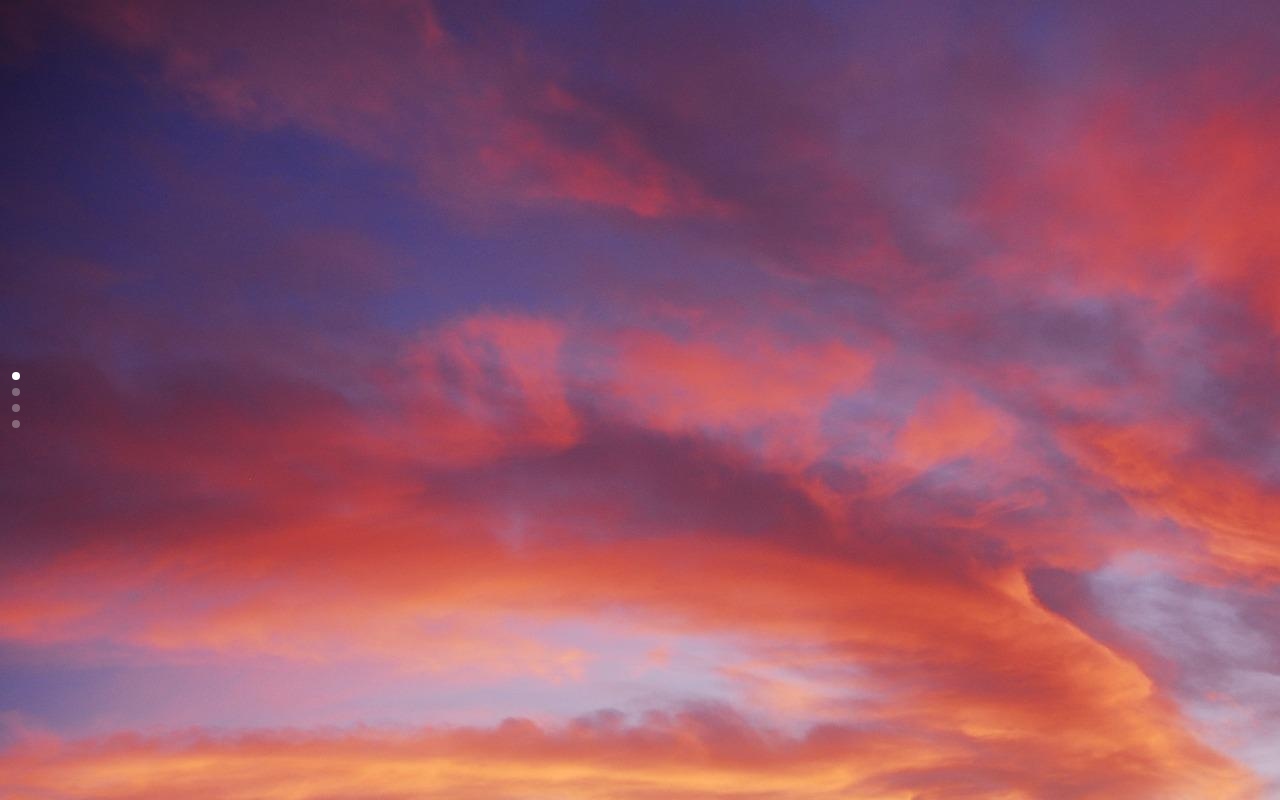
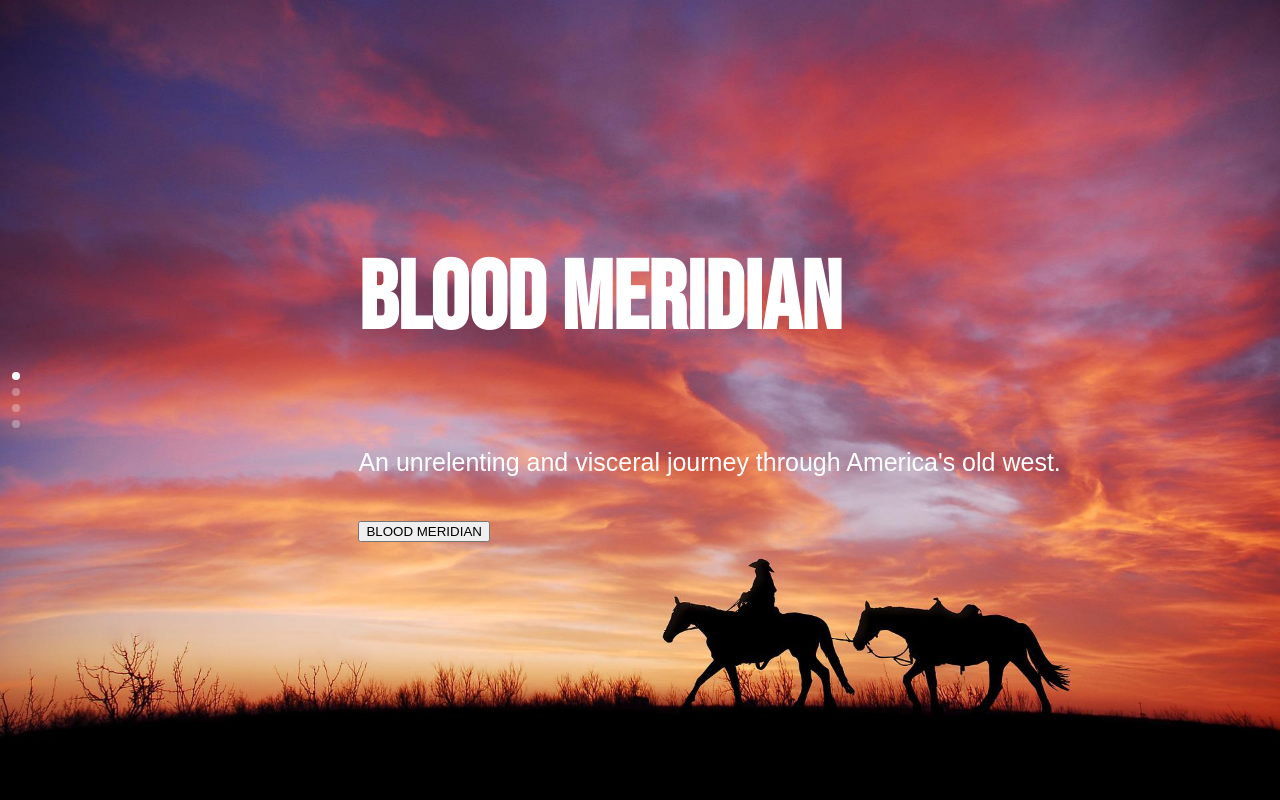
Before and after one commit to calebwelch1/c-collection, a Vue app: page / in a window 1280 px wide. Built offline with nearby package versions, Linux system fonts and the light colour scheme; a web font is replaced by a local one.

Commit message:
blood meridian route

```diff
--- a/src/App.vue
+++ b/src/App.vue
@@ -26,11 +26,15 @@
 <style lang="scss">
 @import './stylesheets/index.css';
 @import url('https://fonts.googleapis.com/css2?family=Akshar:wght@300&display=swap');
+@import url('https://fonts.googleapis.com/css2?family=Bebas+Neue&display=swap');
 
 * {
   font-family: 'Akshar', 'Avenir', 'Arial', 'sans-serif' !important
 }
 
+.bebas{
+  font-family: 'Bebas Neue' !important;
+}
 body{
   margin:0 !important;
   overflow-x: hidden !important;
--- a/src/components/TheWelcome.vue
+++ b/src/components/TheWelcome.vue
@@ -27,8 +27,8 @@
     };
   },
   methods: {
-    routeComponentView(){
-      this.$router.push('components');
+    routeBloodMeridian(){
+      this.$router.push('blood-meridian');
     },
   },
 }
@@ -46,25 +46,52 @@
   mousewheel
   style="width: 100%; height: 100%"
   >
-  <div :style="`backround:url(${west}); height: 100%; width: 100%;`">
-  <img :src="west" />
-  </div>
-  <div :style="`backround:url(${swan})`" class="c-image">
-  <button> hi </button>
-  </div>
-  <div :style="`backround:url(${future})`" class="c-image">
-  </div>
-  <div :style="`backround:url(${mask})`" class="c-image">
-  </div>
+    <div class="relative c-image">
+      <img :src="west" class="c-image"/>
+      <div class="absolute" style="top: 20%; left: 28%; font-size: 48px;">
+      <h1 class="bebas white">Blood Meridian</h1>
+      <p class="white"> An unrelenting and visceral journey through America's old west. </p>
+      <button @click="routeBloodMeridian">BLOOD MERIDIAN</button>
+      </div>
+    </div>
+    <div class="relative c-image">
+      <img :src="future" class="c-image"/>
+      <div class="absolute" style="top: 30%; left: 48%; font-size: 48px;">
+      <h1 class="bebas white">Hey There :!!!</h1>
+      </div>
+    </div>
+    <div class="relative c-image">
+      <img :src="mask" class="c-image"/>
+      <div class="absolute" style="top: 30%; left: 48%; font-size: 48px;">
+      <h1 class="bebas white">Hey There :!!!</h1>
+      </div>
+    </div>
+    <div class="relative c-image">
+      <img :src="swan" class="c-image"/>
+      <div class="absolute" style="top: 30%; left: 48%; font-size: 48px;">
+      <h1 class="bebas white">Hey There :!!!</h1>
+      </div>
+    </div>
   </n-carousel>
 </div>
 </template>
 
 <style lang="scss">
+.white {
+  color: white;
+}
 .c-image {
   object-fit: cover;
   width:100%;
   height: 100%;
+}
+
+.absolute {
+  position: absolute;
+}
+
+.relative {
+  position: relative;
 }
 
 .title {
--- a/src/router/index.js
+++ b/src/router/index.js
@@ -27,7 +27,12 @@
       name: 'contact-view',
       component: () => import('../views/ContactView.vue')
     },
-    // components
+    // media
+    {
+      path: '/blood-meridian',
+      name: 'blood-meridian',
+      component: () => import('../views/media/BloodMeridian.vue')
+    },
   ]
 })
 
--- /dev/null
+++ b/src/views/Media/BloodMeridian.vue
@@ -0,0 +1,27 @@
+<script>
+export default {
+  name: 'BloodMeridian',
+}
+</script>
+
+<template>
+  <main>
+    <div class="main">
+      <div class="col-span-12">
+        <div class="flex-row">
+        <div style="height: 20rem; width: 20rem; border: 1px solid blue;"/>
+        <div style="height: 20rem; width: 20rem; border: 1px solid red;"/>
+        </div>
+      </div>
+    </div>
+  </main>
+</template>
+<style lang="scss">
+.content {
+  margin-left: 15vw;
+  padding-left: 6vw;
+  margin-bottom: 5vh;
+  padding-right: auto;
+  overflow: hidden;
+}
+</style>
```
